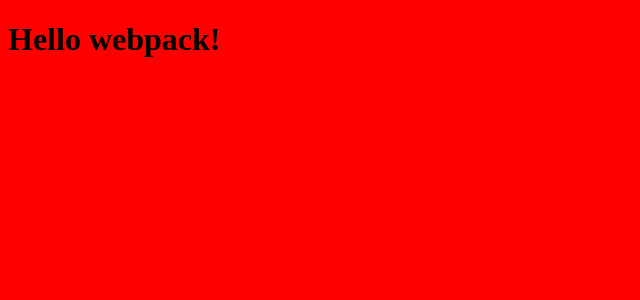
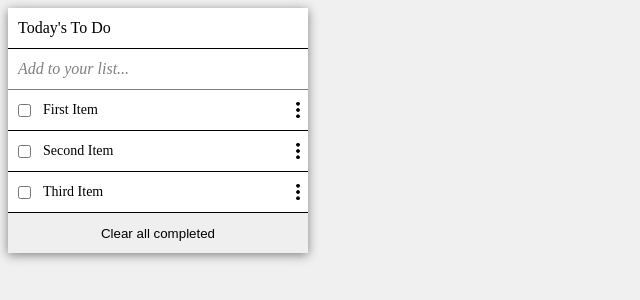
Before and after one commit to IsmaelMastronardi/Todo_List, a website built with webpack: page src/index.html in a window 1280 px wide. Shown: the whole page, without its empty margins (0-640 px from the left). Built offline with nearby package versions, Linux system fonts and the light colour scheme.

Commit message:
add todo list

```diff
--- a/src/index.html
+++ b/src/index.html
@@ -3,9 +3,18 @@
 <head>
     <meta charset="UTF-8">
     <meta name="viewport" content="width=device-width, initial-scale=1.0">
-    <title>Wbpack Exercise</title>
+    <title>Todo List</title>
 </head>
 <body>
-    <h1>Hello webpack!</h1>
+  <section class="todoListSection">
+    <div>
+      <p class="todoTitle">Today's To Do</p>
+    </div>
+    <p class="todoAddP">Add to your list...</p>
+    <ul class="listPlaceholder" id="todoListPlaceholder">
+    </ul>
+    <button class="clearBtn">Clear all completed</button>
+  </section>
+  <div id="test"></div>
 </body>
 </html>
--- a/src/index.js
+++ b/src/index.js
@@ -1 +1,40 @@
 import './style.css';
+import Icon from './assets/images/icon.png';
+
+const tasks = [
+  {
+    description: 'First Item',
+    completed: false,
+    index: 1,
+  },
+  {
+    description: 'Third Item',
+    completed: false,
+    index: 3,
+  },
+  {
+    description: 'Second Item',
+    completed: false,
+    index: 2,
+  },
+];
+
+const todoList = document.querySelector('#todoListPlaceholder');
+
+function displayList(obj) {
+  const item = document.createElement('li');
+  item.className = 'ListItem';
+  item.innerHTML = `
+  <input type="checkbox" class"checkboxBtn">
+  <textarea name="itemDescription" class="itemTextArea" rows="1" cols="50">
+  ${obj.description}
+  </textarea>
+  <div class="imgDiv">
+  <img src="${Icon}" class="Dots">
+  </div>
+  `;
+  todoList.appendChild(item);
+}
+
+tasks.sort((a, b) => a.index - b.index);
+tasks.forEach((obj) => displayList(obj));
--- a/src/style.css
+++ b/src/style.css
@@ -1,3 +1,80 @@
 body {
-  background-color: red;
+  background-color: rgb(240, 240, 240);
 }
+
+.todoListSection {
+  width: 300px;
+  background-color: white;
+  display: flex;
+  flex-direction: column;
+  box-shadow: 0 2px 10px grey;
+}
+
+.todoTitle,
+.todoAddP {
+  height: 40px;
+  border-bottom: 1px solid;
+  flex-direction: row;
+  align-items: center;
+}
+
+.todoAddP {
+  font-style: oblique;
+  color: grey;
+}
+
+.listPlaceholder {
+  list-style: none;
+  padding: 0;
+  margin: 0;
+}
+
+p {
+  margin-top: 0;
+  margin-bottom: 0;
+  padding-left: 10px;
+  display: flex;
+}
+
+li {
+  border-bottom: 1px solid;
+  height: 40px;
+  display: flex;
+  flex-direction: row;
+  align-items: center;
+}
+
+input {
+  margin-left: 10px;
+}
+
+.itemName {
+  width: 100%;
+}
+
+.itemTextArea {
+  font-family: 'Times New Roman', Times, serif;
+  font-size: 14px;
+  resize: none;
+  border: 0;
+  overflow: hidden;
+}
+
+.clearBtn {
+  height: 40px;
+  border: none;
+  transition: 0.1s;
+}
+
+.clearBtn:active {
+  background-color: rgb(211, 211, 211);
+}
+
+.imgDiv {
+  display: flex;
+  justify-content: end;
+}
+
+.Dots {
+  width: 20px;
+}
```
Also changed, not shown: src/assets/images/icon.png (added).
